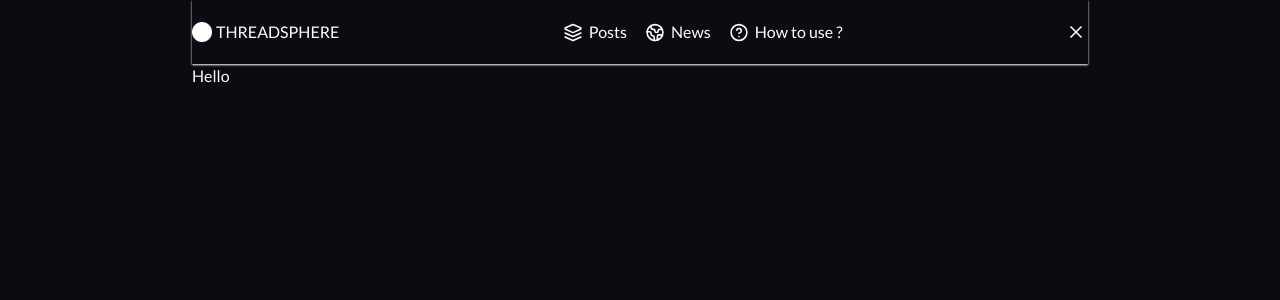
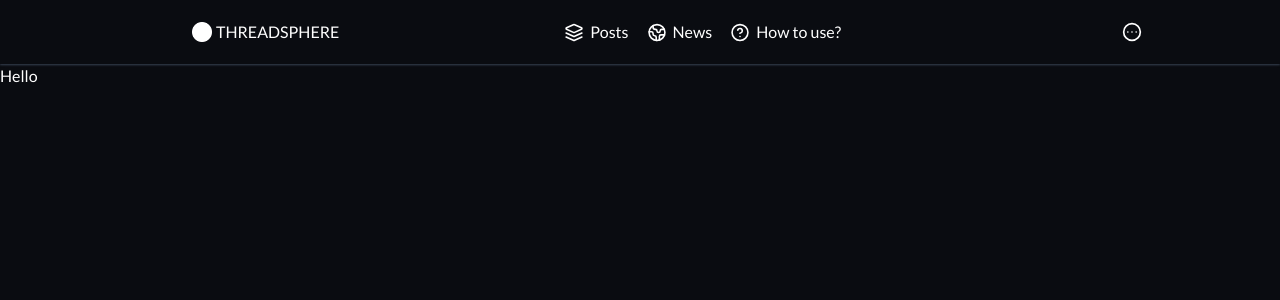
Before and after one commit to MaxCode012/ThreadSphere, a Next.js app: page / in a window 1280 px wide. Shown: the top 300 px of the page. Built offline with nearby package versions, Linux system fonts and the light colour scheme.

Commit message:
added options container and fixed navbar

```diff
--- a/src/app/layout.tsx
+++ b/src/app/layout.tsx
@@ -20,7 +20,7 @@ export default function RootLayout({
 }>) {
   return (
     <html lang="en">
-      <body className={`${lato.className} min-w-[350px] px-10 lg:px-48 `}>
+      <body className={`${lato.className} min-w-[350px] `}>
         <Navbar />
         {children}
       </body>
--- a/src/components/Navbar.tsx
+++ b/src/components/Navbar.tsx
@@ -3,15 +3,32 @@
 import Link from "next/link";
 import Image from "next/image";
 import { CircleEllipsis, CircleHelp, Earth, Layers, X } from "lucide-react";
-import { useState } from "react";
+import { useState, useEffect, useRef } from "react";
 
 export default function Navbar() {
   const [optionsToggled, setOptionsToggled] = useState(false);
+  const dropdownRef = useRef<HTMLDivElement>(null);
+
+  const handleClickOutside = (event: MouseEvent) => {
+    if (
+      dropdownRef.current &&
+      !dropdownRef.current.contains(event.target as Node)
+    ) {
+      setOptionsToggled(false);
+    }
+  };
+
+  useEffect(() => {
+    document.addEventListener("mousedown", handleClickOutside);
+    return () => {
+      document.removeEventListener("mousedown", handleClickOutside);
+    };
+  }, []);
 
   return (
-    <header className="shadow-white shadow-sm">
-      <nav className="max-w-5xl py-5 relative flex items-center  justify-between">
-        <div className=" flex justify-between items-center">
+    <header className="shadow-gray-700 shadow-sm px-10 lg:px-48 ">
+      <nav className="max-w-5xl py-5 flex items-center justify-between">
+        <div className="flex justify-between items-center">
           <Link href="/" className="flex justify-center items-center space-x-1">
             <Image src={"/logo.png"} width={20} height={20} alt="logo" />
             <span className="uppercase">ThreadSphere</span>
@@ -34,17 +51,36 @@ export default function Navbar() {
             className="flex justify-center items-center space-x-1"
           >
             <CircleHelp height={19} />
-            <span className="text-md">How to use ?</span>
+            <span className="text-md">How to use?</span>
           </Link>
         </div>
-        <div className="flex items-center">
-          <button onClick={() => setOptionsToggled(!optionsToggled)}>
+        <div className="relative flex items-center">
+          <button
+            className="translate-x-14"
+            onClick={() => setOptionsToggled(!optionsToggled)}
+          >
             {optionsToggled ? (
+              <X height={20} />
+            ) : (
               <CircleEllipsis height={20} />
-            ) : (
-              <X height={20} />
             )}
           </button>
+          {optionsToggled && (
+            <div
+              ref={dropdownRef}
+              className="absolute right-0 mt-2 w-48 bg-container shadow-lg rounded-lg py-2 z-50"
+            >
+              <Link
+                href="/login"
+                className="block px-4 py-2 text-white hover:bg-hover"
+              >
+                Log In
+              </Link>
+              <button className="block w-full text-left px-4 py-2 text-white hover:bg-hover">
+                Toggle Light Theme
+              </button>
+            </div>
+          )}
         </div>
       </nav>
     </header>
--- a/tailwind.config.ts
+++ b/tailwind.config.ts
@@ -13,6 +13,10 @@ const config: Config = {
         "gradient-conic":
           "conic-gradient(from 180deg at 50% 50%, var(--tw-gradient-stops))",
       },
+      colors: {
+        container: "#121620",
+        hover: "#151a26",
+      },
     },
   },
   plugins: [],
```
